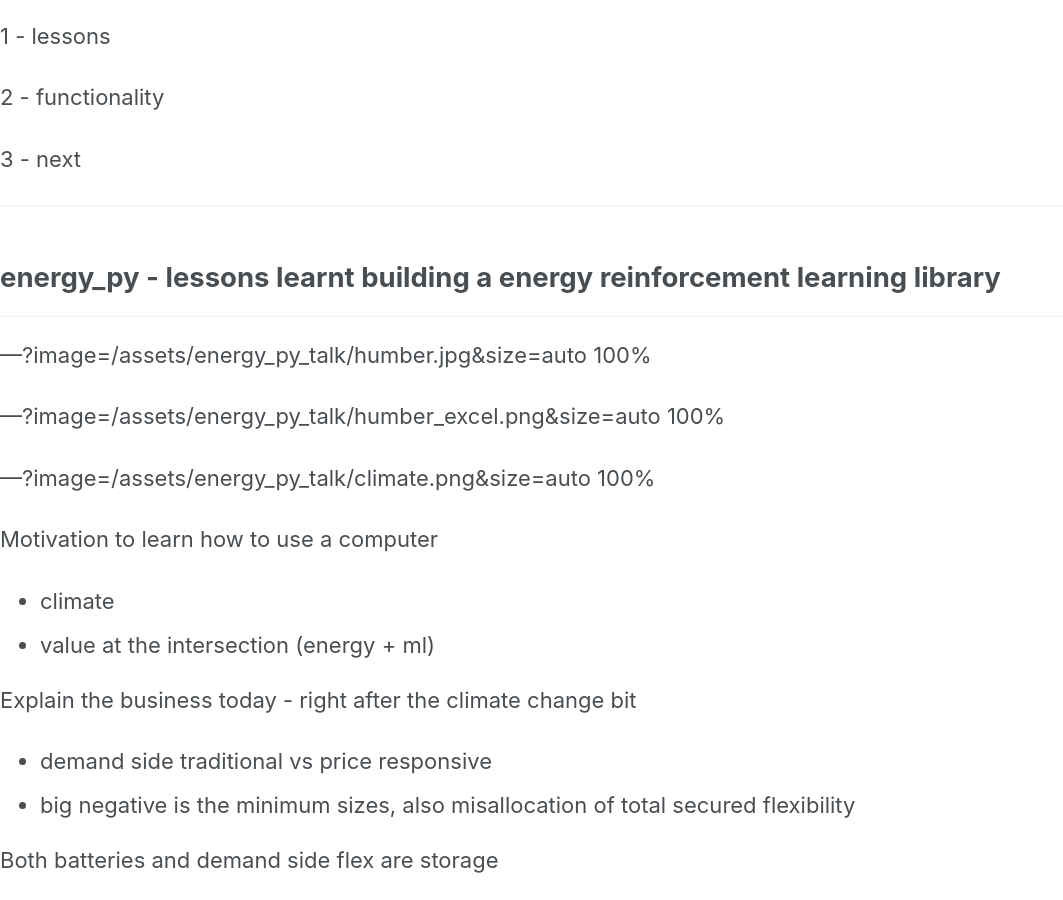
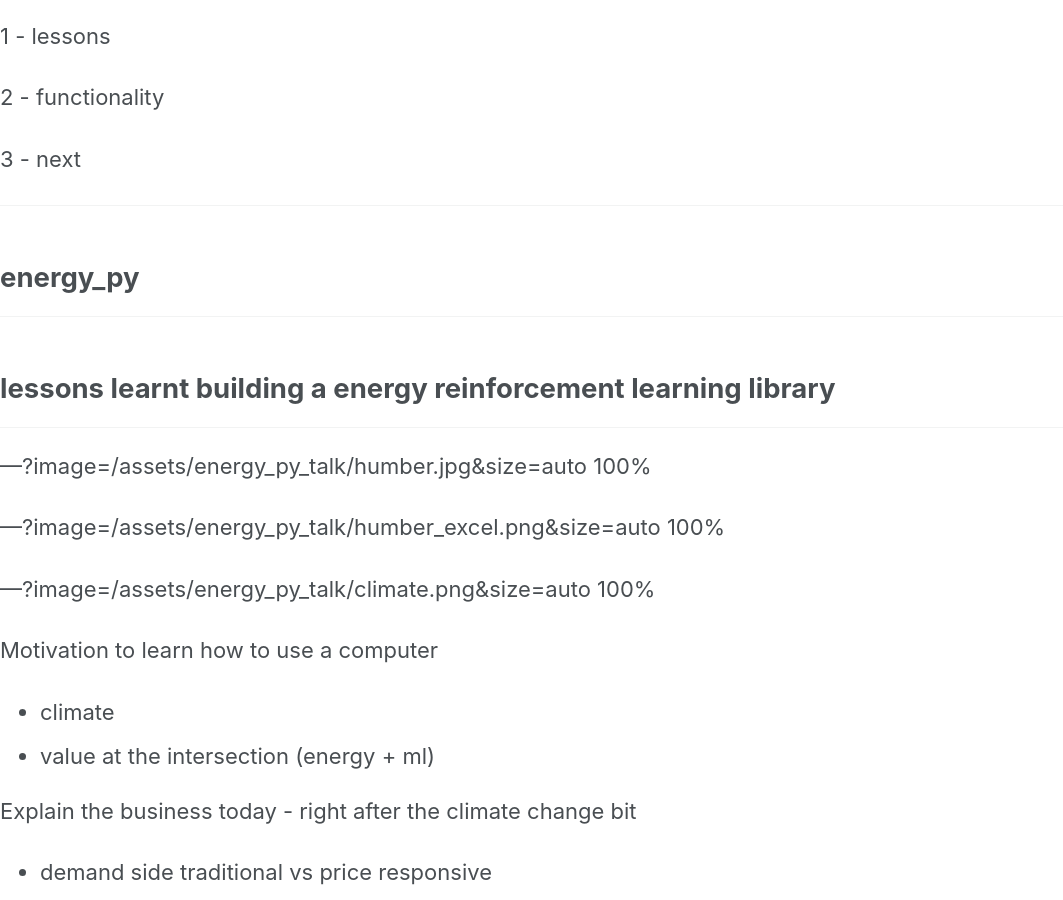
Before and after one commit to ADGEfficiency/adgefficiency.github.io, a Jekyll site: the page built from PITCHME.md, in a window 1280 px wide and 900 px high, scrolled down 815 px. Shown: the whole window, without its empty margins (0-1063 px from the left). Built offline with Jekyll 4.4.1, drawn with Linux system fonts in a browser that asks for light colours; nearby versions of some CDN libraries; our own code applies the rules of GitHub Pages for plain Markdown files.

Commit message:
drafting

```diff
--- a/PITCHME.md
+++ b/PITCHME.md
@@ -26,7 +26,11 @@ link to this talk in the readme
 
 ---
 
-## energy_py - lessons learnt building a energy reinforcement learning library
+## energy_py
+
+---
+
+## lessons learnt building a energy reinforcement learning library
 
 ---
 
```
